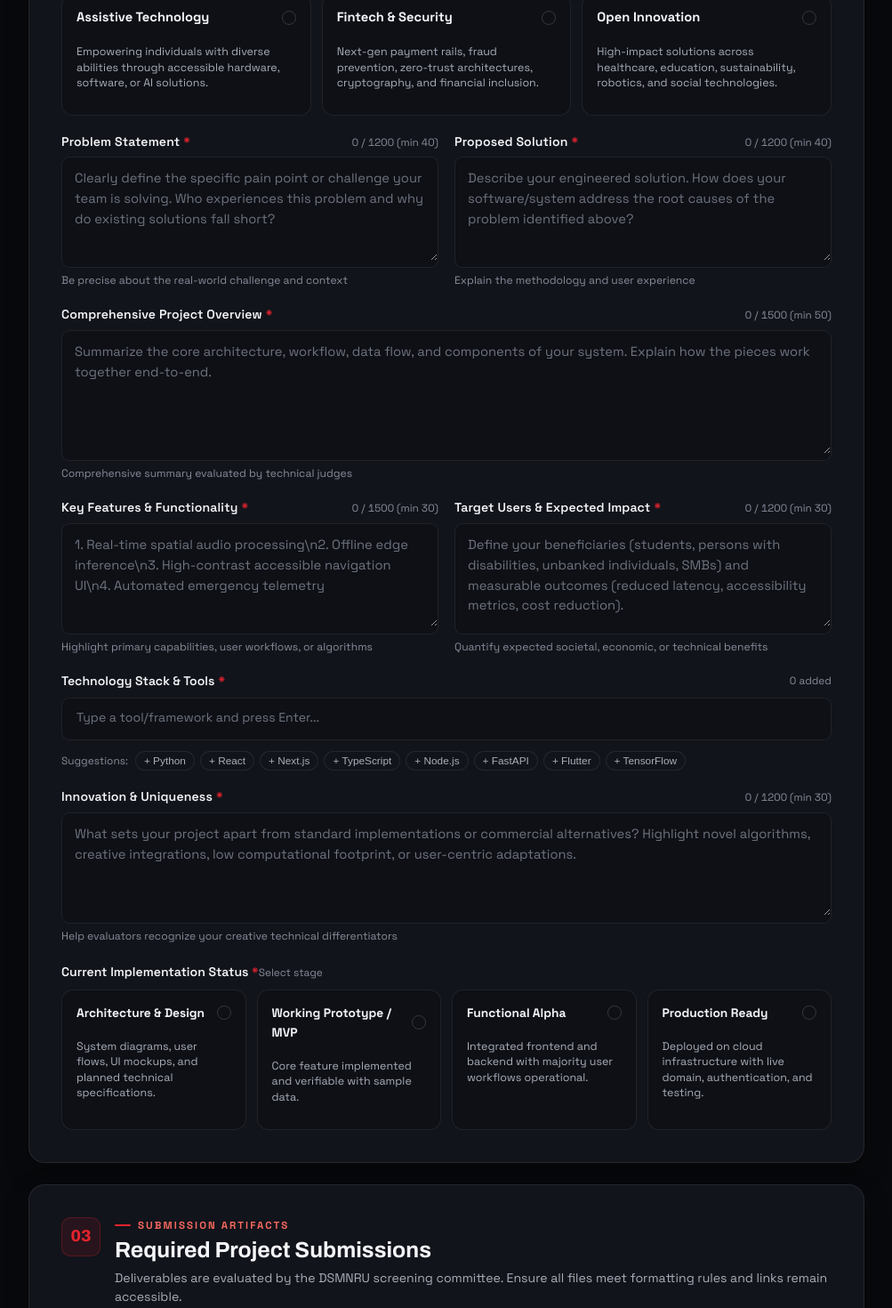
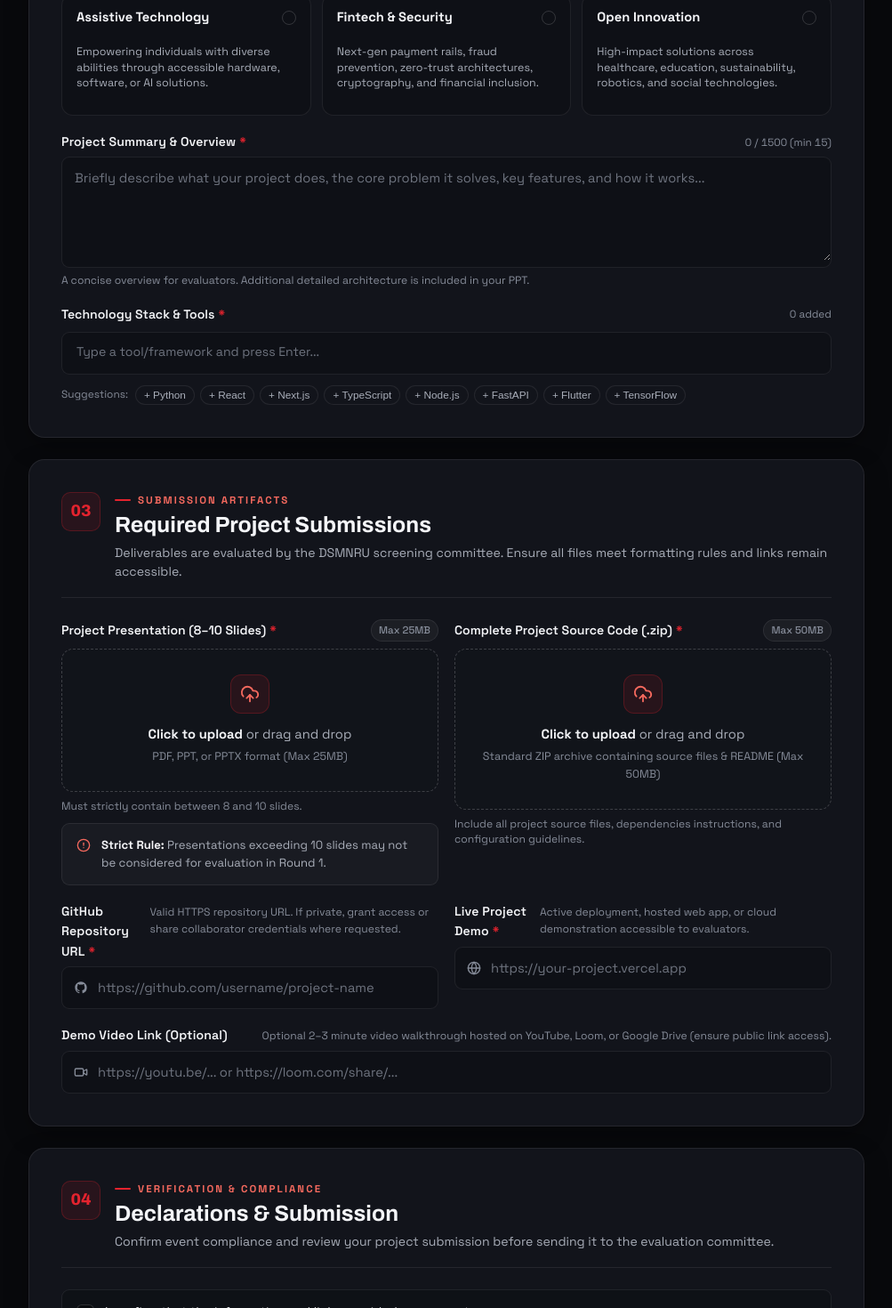
Before and after one commit to TheAfnan/submission-page, a React (Vite) app: page / in a window 1280 px wide. Shown: the part 1525-2995 px from the top of the page at 89% size, without its empty margins (138-1141 px from the left). Built offline with nearby package versions, Linux system fonts and the light colour scheme.

Commit message:
Streamline Section 2 project details to fast concise submission

```diff
--- a/src/components/FormSections/SectionProject.tsx
+++ b/src/components/FormSections/SectionProject.tsx
@@ -1,7 +1,7 @@
 import { FormInput } from '../Common/FormInput'
 import { FormTextarea } from '../Common/FormTextarea'
 import { TechStackPicker } from '../Common/TechStackPicker'
-import type { FormErrors, ProjectTheme, ImplementationStatus, SubmissionFormData } from '../../types/submission'
+import type { FormErrors, ProjectTheme, SubmissionFormData } from '../../types/submission'
 import styles from './FormSections.module.css'
 
 interface SectionProjectProps {
@@ -29,29 +29,6 @@ const THEMES: { id: ProjectTheme; label: string; desc: string }[] = [
   },
 ]
 
-const IMPLEMENTATION_STATUSES: { id: ImplementationStatus; label: string; desc: string }[] = [
-  {
-    id: 'Architecture & Ideation',
-    label: 'Architecture & Design',
-    desc: 'System diagrams, user flows, UI mockups, and planned technical specifications.',
-  },
-  {
-    id: 'Working Prototype / MVP',
-    label: 'Working Prototype / MVP',
-    desc: 'Core feature implemented and verifiable with sample data.',
-  },
-  {
-    id: 'Functional Alpha',
-    label: 'Functional Alpha',
-    desc: 'Integrated frontend and backend with majority user workflows operational.',
-  },
-  {
-    id: 'Production Ready / Deployed',
-    label: 'Production Ready',
-    desc: 'Deployed on cloud infrastructure with live domain, authentication, and testing.',
-  },
-]
-
 export const SectionProject: React.FC<SectionProjectProps> = ({
   data,
   errors,
@@ -63,12 +40,12 @@ export const SectionProject: React.FC<SectionProjectProps> = ({
       <div className={styles.sectionHeader}>
         <div className={styles.sectionNumberBadge}>02</div>
         <div className={styles.sectionTitleWrap}>
-          <span className={styles.sectionEyebrow}>Ideation & Architecture</span>
+          <span className={styles.sectionEyebrow}>Project Overview</span>
           <h2 id="section-project-heading" className={styles.sectionTitle}>
             Project Details
           </h2>
           <p className={styles.sectionDescription}>
-            Articulate your problem statement, technical approach, innovation, and expected impact for Round 1 screening.
+            Provide your project title, competition theme, brief summary, and technology stack.
           </p>
         </div>
       </div>
@@ -79,7 +56,7 @@ export const SectionProject: React.FC<SectionProjectProps> = ({
           id="projectTitle"
           name="projectTitle"
           label="Project Title"
-          placeholder="e.g., VisionAssist: Low-Cost Spatial Audio Navigation for the Visually Impaired"
+          placeholder="e.g., VisionAssist: Spatial Audio Navigation"
           required
           maxLength={100}
           disabled={disabled}
@@ -135,94 +112,24 @@ export const SectionProject: React.FC<SectionProjectProps> = ({
           )}
         </div>
 
-        {/* Field 3 & 4: Problem Statement & Proposed Solution */}
-        <div className={styles.gridTwoCol}>
-          <FormTextarea
-            id="problemStatement"
-            name="problemStatement"
-            label="Problem Statement"
-            placeholder="Clearly define the specific pain point or challenge your team is solving. Who experiences this problem and why do existing solutions fall short?"
-            required
-            rows={4}
-            minLength={40}
-            maxLength={1200}
-            disabled={disabled}
-            value={data.problemStatement}
-            error={errors.problemStatement}
-            hint="Be precise about the real-world challenge and context"
-            onChange={(e) => onChange('problemStatement', e.target.value)}
-          />
-
-          <FormTextarea
-            id="proposedSolution"
-            name="proposedSolution"
-            label="Proposed Solution"
-            placeholder="Describe your engineered solution. How does your software/system address the root causes of the problem identified above?"
-            required
-            rows={4}
-            minLength={40}
-            maxLength={1200}
-            disabled={disabled}
-            value={data.proposedSolution}
-            error={errors.proposedSolution}
-            hint="Explain the methodology and user experience"
-            onChange={(e) => onChange('proposedSolution', e.target.value)}
-          />
-        </div>
-
-        {/* Field 5: Project Overview */}
+        {/* Field 3: Project Summary / Description */}
         <FormTextarea
-          id="projectOverview"
-          name="projectOverview"
-          label="Comprehensive Project Overview"
-          placeholder="Summarize the core architecture, workflow, data flow, and components of your system. Explain how the pieces work together end-to-end."
+          id="projectDescription"
+          name="projectDescription"
+          label="Project Summary & Overview"
+          placeholder="Briefly describe what your project does, the core problem it solves, key features, and how it works..."
           required
-          rows={5}
-          minLength={50}
+          rows={4}
+          minLength={15}
           maxLength={1500}
           disabled={disabled}
-          value={data.projectOverview}
-          error={errors.projectOverview}
-          hint="Comprehensive summary evaluated by technical judges"
-          onChange={(e) => onChange('projectOverview', e.target.value)}
+          value={data.projectDescription}
+          error={errors.projectDescription}
+          hint="A concise overview for evaluators. Additional detailed architecture is included in your PPT."
+          onChange={(e) => onChange('projectDescription', e.target.value)}
         />
 
-        {/* Field 6 & 7: Key Features & Target Users/Impact */}
-        <div className={styles.gridTwoCol}>
-          <FormTextarea
-            id="keyFeatures"
-            name="keyFeatures"
-            label="Key Features & Functionality"
-            placeholder="1. Real-time spatial audio processing\n2. Offline edge inference\n3. High-contrast accessible navigation UI\n4. Automated emergency telemetry"
-            required
-            rows={4}
-            minLength={30}
-            maxLength={1500}
-            disabled={disabled}
-            value={data.keyFeatures}
-            error={errors.keyFeatures}
-            hint="Highlight primary capabilities, user workflows, or algorithms"
-            onChange={(e) => onChange('keyFeatures', e.target.value)}
-          />
-
-          <FormTextarea
-            id="targetUsersAndImpact"
-            name="targetUsersAndImpact"
-            label="Target Users & Expected Impact"
-            placeholder="Define your beneficiaries (students, persons with disabilities, unbanked individuals, SMBs) and measurable outcomes (reduced latency, accessibility metrics, cost reduction)."
-            required
-            rows={4}
-            minLength={30}
-            maxLength={1200}
-            disabled={disabled}
-            value={data.targetUsersAndImpact}
-            error={errors.targetUsersAndImpact}
-            hint="Quantify expected societal, economic, or technical benefits"
-            onChange={(e) => onChange('targetUsersAndImpact', e.target.value)}
-          />
-        </div>
-
-        {/* Field 8: Tech Stack Picker */}
+        {/* Field 4: Tech Stack Picker */}
         <TechStackPicker
           techStack={data.techStack}
           required
@@ -230,69 +137,6 @@ export const SectionProject: React.FC<SectionProjectProps> = ({
           error={errors.techStack}
           onChange={(tags) => onChange('techStack', tags)}
         />
-
-        {/* Field 9: Innovation and Uniqueness */}
-        <FormTextarea
-          id="innovationUniqueness"
-          name="innovationUniqueness"
-          label="Innovation & Uniqueness"
-          placeholder="What sets your project apart from standard implementations or commercial alternatives? Highlight novel algorithms, creative integrations, low computational footprint, or user-centric adaptations."
-          required
-          rows={4}
-          minLength={30}
-          maxLength={1200}
-          disabled={disabled}
-          value={data.innovationUniqueness}
-          error={errors.innovationUniqueness}
-          hint="Help evaluators recognize your creative technical differentiators"
-          onChange={(e) => onChange('innovationUniqueness', e.target.value)}
-        />
-
-        {/* Field 10: Current Implementation Status */}
-        <div>
-          <div className={styles.labelRow} style={{ marginBottom: '8px' }}>
-            <span style={{ fontSize: '0.88rem', fontWeight: 600, color: 'var(--foreground)' }}>
-              Current Implementation Status <span style={{ color: 'var(--brand-red)' }}>*</span>
-            </span>
-            <span style={{ fontSize: '0.74rem', color: 'var(--foreground-subtle)' }}>Select stage</span>
-          </div>
-
-          <div className={`${styles.radioGrid} ${styles.radioGridFour}`}>
-            {IMPLEMENTATION_STATUSES.map((status) => {
-              const isSelected = data.implementationStatus === status.id
-              return (
-                <div
-                  key={status.id}
-                  className={`${styles.radioCard} ${isSelected ? styles.radioCardSelected : ''}`}
-                  onClick={() => !disabled && onChange('implementationStatus', status.id)}
-                  role="radio"
-                  aria-checked={isSelected}
-                  tabIndex={disabled ? -1 : 0}
-                  onKeyDown={(e) => {
-                    if (e.key === ' ' || e.key === 'Enter') {
-                      e.preventDefault()
-                      !disabled && onChange('implementationStatus', status.id)
-                    }
-                  }}
-                >
-                  <div className={styles.radioCardTitle}>
-                    <span style={{ fontSize: '0.86rem' }}>{status.label}</span>
-                    <div className={styles.radioIndicator}>
-                      {isSelected && <div className={styles.radioDot} />}
-                    </div>
-                  </div>
-                  <p className={styles.radioCardDesc}>{status.desc}</p>
-                </div>
-              )
-            })}
-          </div>
-
-          {errors.implementationStatus && (
-            <p className={styles.errorMessage} role="alert" style={{ color: '#ff9296', marginTop: '6px' }}>
-              {errors.implementationStatus}
-            </p>
-          )}
-        </div>
       </div>
     </section>
   )
--- a/src/components/ReviewModal/ReviewModal.tsx
+++ b/src/components/ReviewModal/ReviewModal.tsx
@@ -116,15 +116,11 @@ export const ReviewModal: React.FC<ReviewModalProps> = ({
                 <span className={styles.dataLabel}>Project Title</span>
                 <strong className={styles.dataValue}>{data.projectTitle || '—'}</strong>
               </div>
-              <div className={styles.dataItem}>
+              <div className={`${styles.dataItem} ${styles.fullWidth}`}>
                 <span className={styles.dataLabel}>Competition Theme</span>
                 <strong className={styles.dataValue} style={{ color: 'var(--brand-coral)' }}>
                   {data.theme || '—'}
                 </strong>
-              </div>
-              <div className={styles.dataItem}>
-                <span className={styles.dataLabel}>Implementation Stage</span>
-                <strong className={styles.dataValue}>{data.implementationStatus || '—'}</strong>
               </div>
               <div className={`${styles.dataItem} ${styles.fullWidth}`}>
                 <span className={styles.dataLabel}>Tech Stack & Tools</span>
@@ -137,12 +133,8 @@ export const ReviewModal: React.FC<ReviewModalProps> = ({
                 </div>
               </div>
               <div className={`${styles.dataItem} ${styles.fullWidth}`}>
-                <span className={styles.dataLabel}>Problem Statement</span>
-                <p className={styles.textExcerpt}>{data.problemStatement || '—'}</p>
-              </div>
-              <div className={`${styles.dataItem} ${styles.fullWidth}`}>
-                <span className={styles.dataLabel}>Proposed Solution</span>
-                <p className={styles.textExcerpt}>{data.proposedSolution || '—'}</p>
+                <span className={styles.dataLabel}>Project Summary & Overview</span>
+                <p className={styles.textExcerpt}>{data.projectDescription || '—'}</p>
               </div>
             </div>
           </div>
--- a/src/components/SpiritSubmissionPortal.tsx
+++ b/src/components/SpiritSubmissionPortal.tsx
@@ -52,12 +52,13 @@ const INITIAL_FORM_DATA: SubmissionFormData = {
   ],
   projectTitle: '',
   theme: '',
+  projectDescription: '',
+  techStack: [],
   problemStatement: '',
   proposedSolution: '',
   projectOverview: '',
   keyFeatures: '',
   targetUsersAndImpact: '',
-  techStack: [],
   innovationUniqueness: '',
   implementationStatus: '',
   presentationFile: null,
--- a/src/services/api.ts
+++ b/src/services/api.ts
@@ -69,14 +69,15 @@ async function executeProductionSubmission(
   // 2. Project details
   body.append('projectTitle', formData.projectTitle.trim())
   body.append('theme', formData.theme)
-  body.append('problemStatement', formData.problemStatement.trim())
-  body.append('proposedSolution', formData.proposedSolution.trim())
-  body.append('projectOverview', formData.projectOverview.trim())
-  body.append('keyFeatures', formData.keyFeatures.trim())
-  body.append('targetUsersAndImpact', formData.targetUsersAndImpact.trim())
+  body.append('projectDescription', formData.projectDescription.trim())
   body.append('techStack', JSON.stringify(formData.techStack))
-  body.append('innovationUniqueness', formData.innovationUniqueness.trim())
-  body.append('implementationStatus', formData.implementationStatus)
+  if (formData.problemStatement) body.append('problemStatement', formData.problemStatement.trim())
+  if (formData.proposedSolution) body.append('proposedSolution', formData.proposedSolution.trim())
+  if (formData.projectOverview) body.append('projectOverview', formData.projectOverview.trim())
+  if (formData.keyFeatures) body.append('keyFeatures', formData.keyFeatures.trim())
+  if (formData.targetUsersAndImpact) body.append('targetUsersAndImpact', formData.targetUsersAndImpact.trim())
+  if (formData.innovationUniqueness) body.append('innovationUniqueness', formData.innovationUniqueness.trim())
+  if (formData.implementationStatus) body.append('implementationStatus', formData.implementationStatus)
 
   // 3. Links and deliverables
   body.append('githubRepoUrl', formData.githubRepoUrl.trim())
@@ -192,7 +193,7 @@ async function simulateDemoSubmission(
     memberCount: formData.teamMembers.length,
     projectTitle: formData.projectTitle.trim(),
     theme: formData.theme,
-    implementationStatus: formData.implementationStatus,
+    implementationStatus: formData.implementationStatus || 'Submitted',
     techStack: formData.techStack,
     presentationFileName: formData.presentationFile?.name || 'presentation.pdf',
     presentationFileSize: formData.presentationFile?.size || 0,
```
Also changed, not shown: src/types/submission.ts (+8 -7 lines), src/validation/validators.ts (+6 -50 lines), 2 other files (tests, documents, lock files or other folders).
